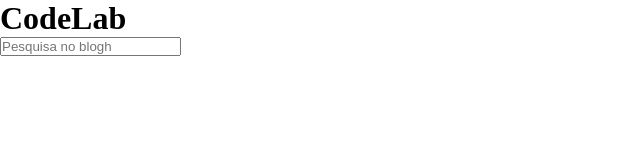
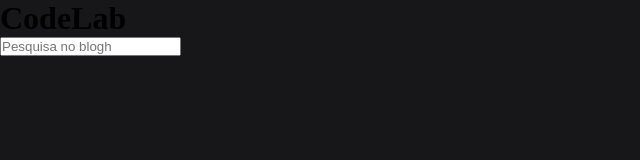
Before and after one commit to felipeerosdev/desafio-001, a plain HTML site: page index.html in a window 1280 px wide. Shown: the whole page, without its empty margins (0-640 px from the left). Drawn offline with Linux system fonts and the light colour scheme.

Commit message:
add header.css in index

```diff
--- a/css/header.css
+++ b/css/header.css
@@ -0,0 +1,3 @@
+body{
+    background-color: var(--dark-20);
+}
--- a/index.html
+++ b/index.html
@@ -9,6 +9,7 @@
     <link href="https://fonts.googleapis.com/css2?family=Inter:ital,opsz,wght@0,14..32,100..900;1,14..32,100..900&family=Space+Grotesk:wght@300..700&display=swap" rel="stylesheet">
     <link rel="stylesheet" href="css/reset.css">
     <link rel="stylesheet" href="css/root.css">
+    <link rel="stylesheet" href="css/header.css">
 </head>
 <body>
     <header>
```
